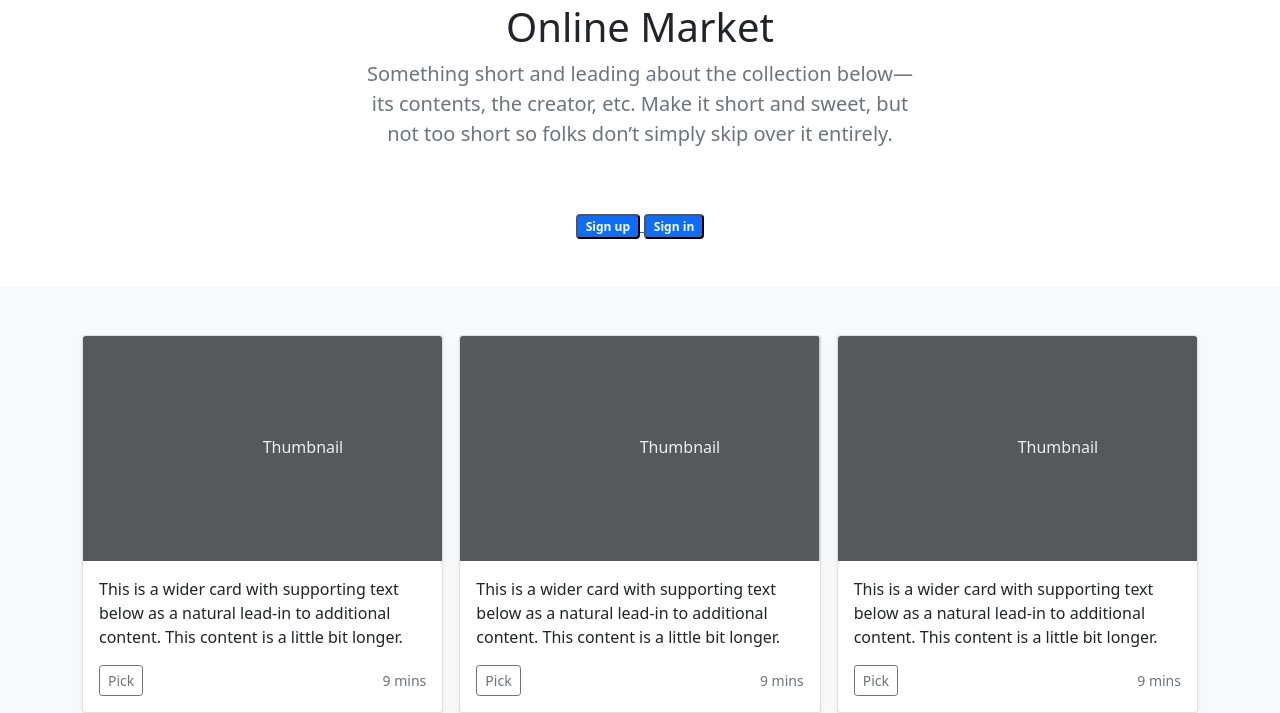
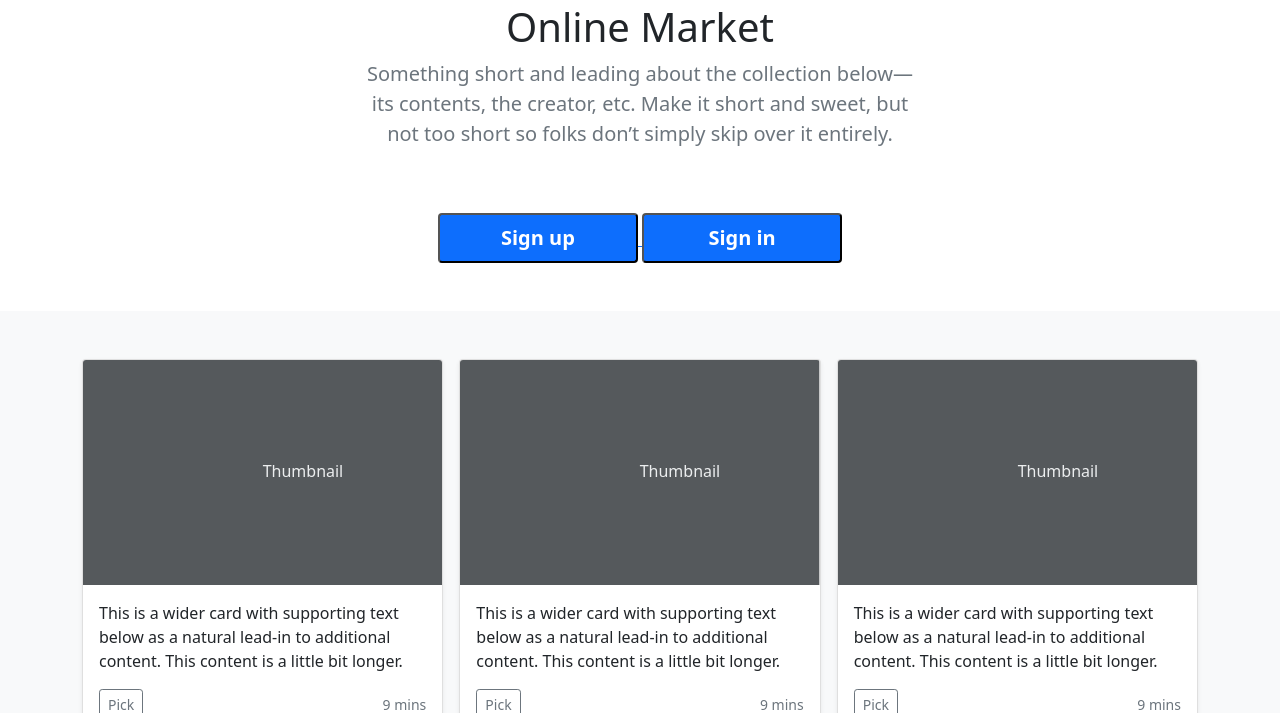
Before and after one commit to Tim-Shelll/RecoMarket, a Flask app: page / in a window 1280 px wide. Shown: the part 160-873 px from the top of the page. Run offline with Flask 2, Linux system fonts and the light colour scheme; data that the repository does not hold is empty.

Commit message:
Update index.html

```diff
--- a/templates/index.html
+++ b/templates/index.html
@@ -15,10 +15,10 @@
       </div>
     </div>
     <a href="/register">
-      <button class="badge bg-primary ">Sign up</button>
+      <button style="font-size:20px;height:50px;width:200px" class="badge bg-primary ">Sign up</button>
     </a>
     <a href="/login">
-      <button class="badge bg-primary ">Sign in</button>
+      <button style="font-size:20px;height:50px;width:200px" class="badge bg-primary ">Sign in</button>
     </a>
   </section>
 
```
